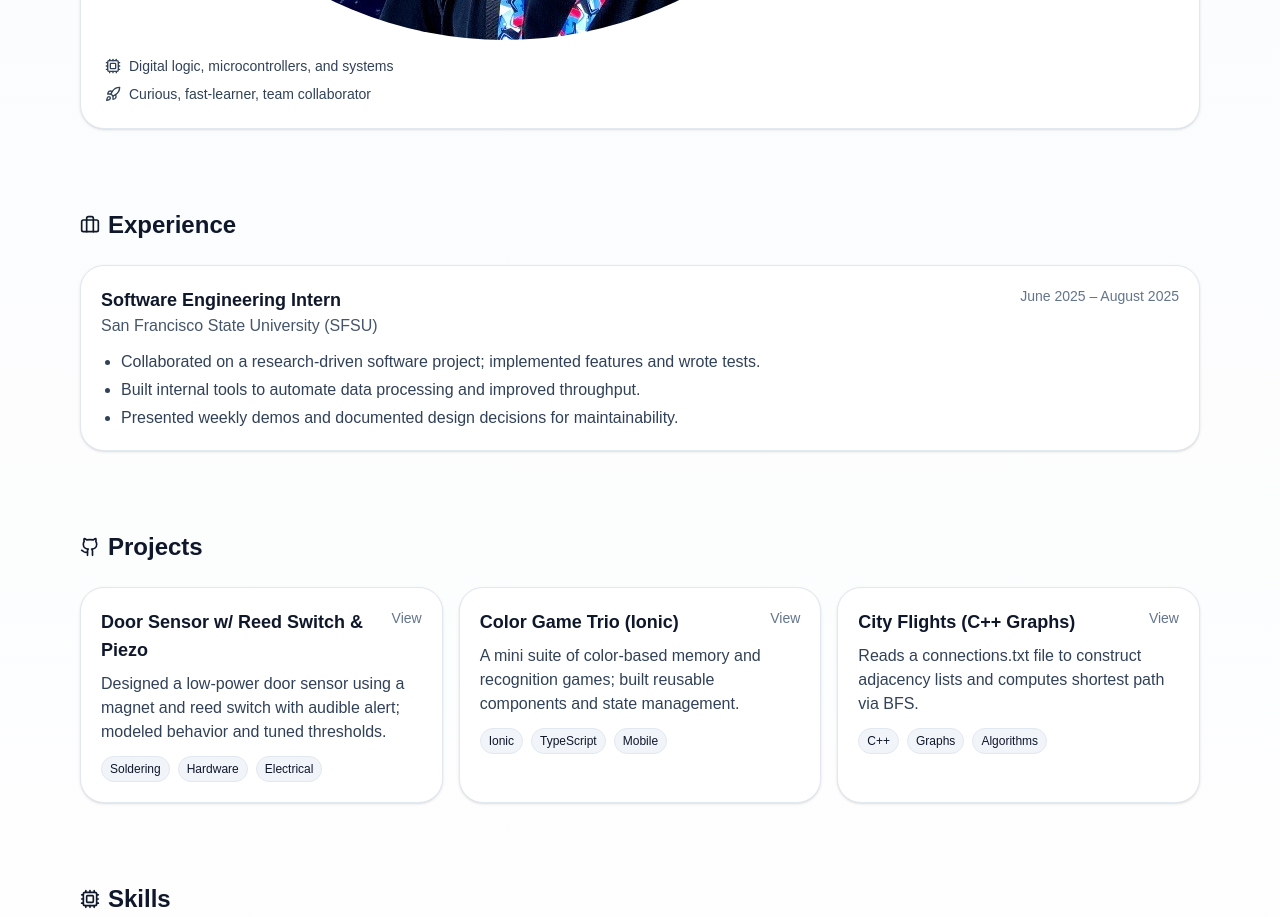
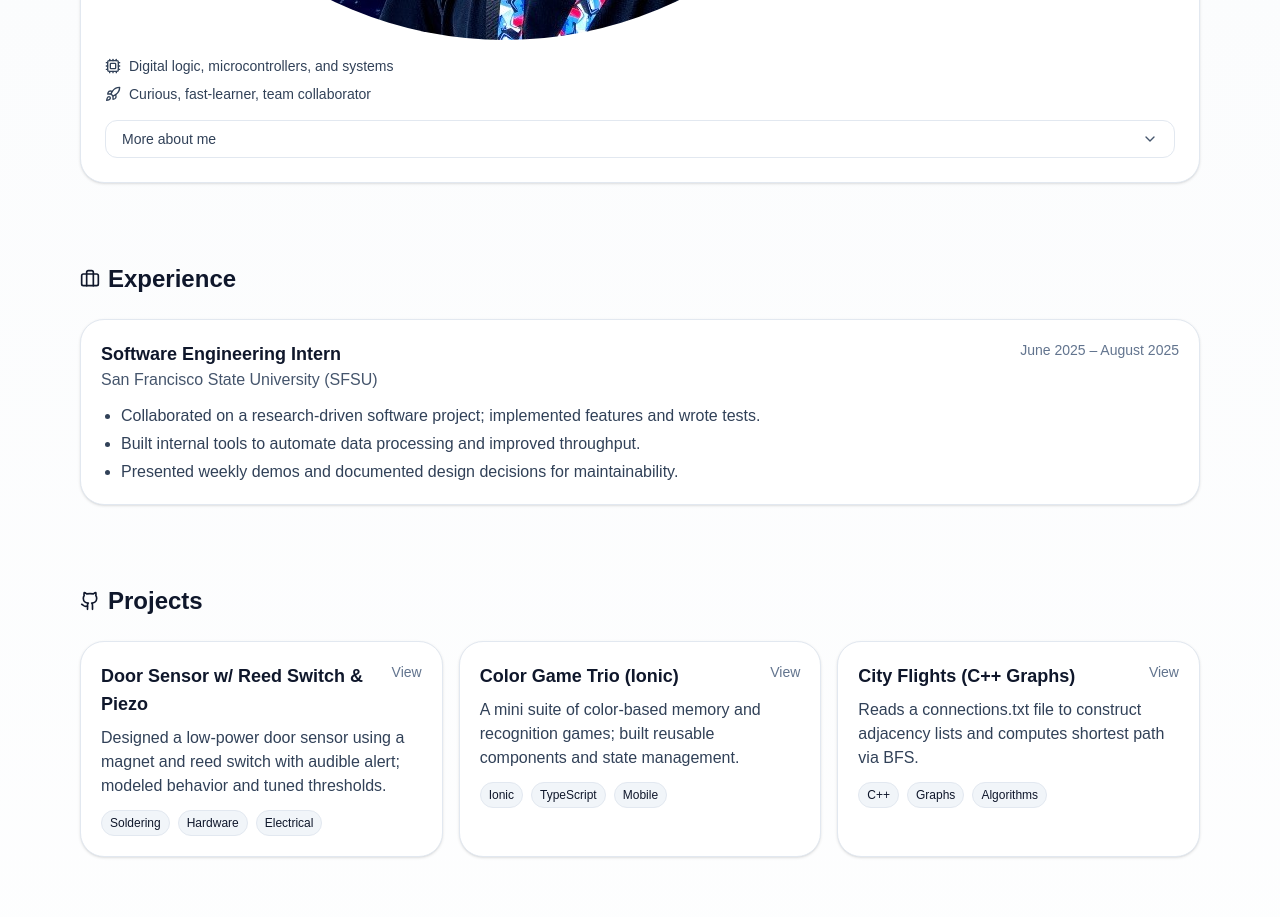
Before and after one commit to ryanhuynh02/ryan-portfolio, a Next.js app: page / in a window 1280 px wide. Shown: the part 1240-2157 px from the top of the page. Built offline with nearby package versions, Linux system fonts and the light colour scheme.

Commit message:
Drop down menu

```diff
--- a/src/app/page.tsx
+++ b/src/app/page.tsx
@@ -2,12 +2,11 @@
 import React, { useState, useEffect } from "react";
 import Image from "next/image";
 import { User } from "lucide-react"
-import { Menu, X, Mail, Github, Linkedin, Download, School, Briefcase, Cpu, Rocket, ChevronRight } from "lucide-react";
+import { Menu, X, Mail, Github, Linkedin, Download, School, Briefcase, Cpu, Rocket, ChevronRight, ChevronDown } from "lucide-react";
 
 // Tailwind is available by default in this canvas preview environment.
 // This is a single-file React component you can drop into a Vite/Next/CRA app.
 // Customize the data in the CONFIG section below.
-
 const CONFIG = {
   name: "Ryan Huynh",
   tagline: "Incoming Computer Engineering student @ UC Davis (Fall 2025)",
@@ -76,6 +75,40 @@ const CONFIG = {
     },
   ],
 };
+function AboutCollapse() {
+  const [open, setOpen] = useState(false);
+  return (
+    <div className="mt-4">
+      <button
+        type="button"
+        onClick={() => setOpen(v => !v)}
+        className="w-full inline-flex items-center justify-between gap-2 rounded-xl border border-slate-200 bg-white px-4 py-2 text-sm hover:bg-slate-50"
+        aria-expanded={open}
+      >
+        <span className="font-medium text-slate-700">More about me</span>
+        <ChevronDown className={`h-4 w-4 text-slate-600 transition-transform ${open ? "rotate-180" : ""}`} />
+      </button>
+
+      {open && (
+        <div className="mt-3 text-sm leading-6 text-slate-700 space-y-3">
+          <p>
+            I’m a passionate Computer Engineering student with a strong foundation in both hardware and software development.
+            Currently preparing to begin my journey at UC Davis in Fall 2025, where I’ll continue expanding my expertise
+            in cutting-edge technologies.
+          </p>
+          <p>
+            During my internship at San Francisco State University from June to August 2025, I gained hands-on experience
+            in real-world engineering projects, collaborating with teams and applying theoretical knowledge to practical solutions.
+          </p>
+          <p>
+            I’m excited about the intersection of hardware and software, with particular interests in embedded systems,
+            machine learning, and innovative computing solutions that can make a positive impact on society.
+          </p>
+        </div>
+      )}
+    </div>
+  );
+}
 
 export default function Portfolio() {
   const [open, setOpen] = useState(false);
@@ -260,6 +293,10 @@ export default function Portfolio() {
                 <li className="flex items-center gap-2"><Cpu className="size-4"/> Digital logic, microcontrollers, and systems</li>
                 <li className="flex items-center gap-2"><Rocket className="size-4"/> Curious, fast-learner, team collaborator</li>
               </ul>
+
+{/* Collapsible “About me” text */}
+<AboutCollapse />
+
             </div>
           </div>
         </div>
```
